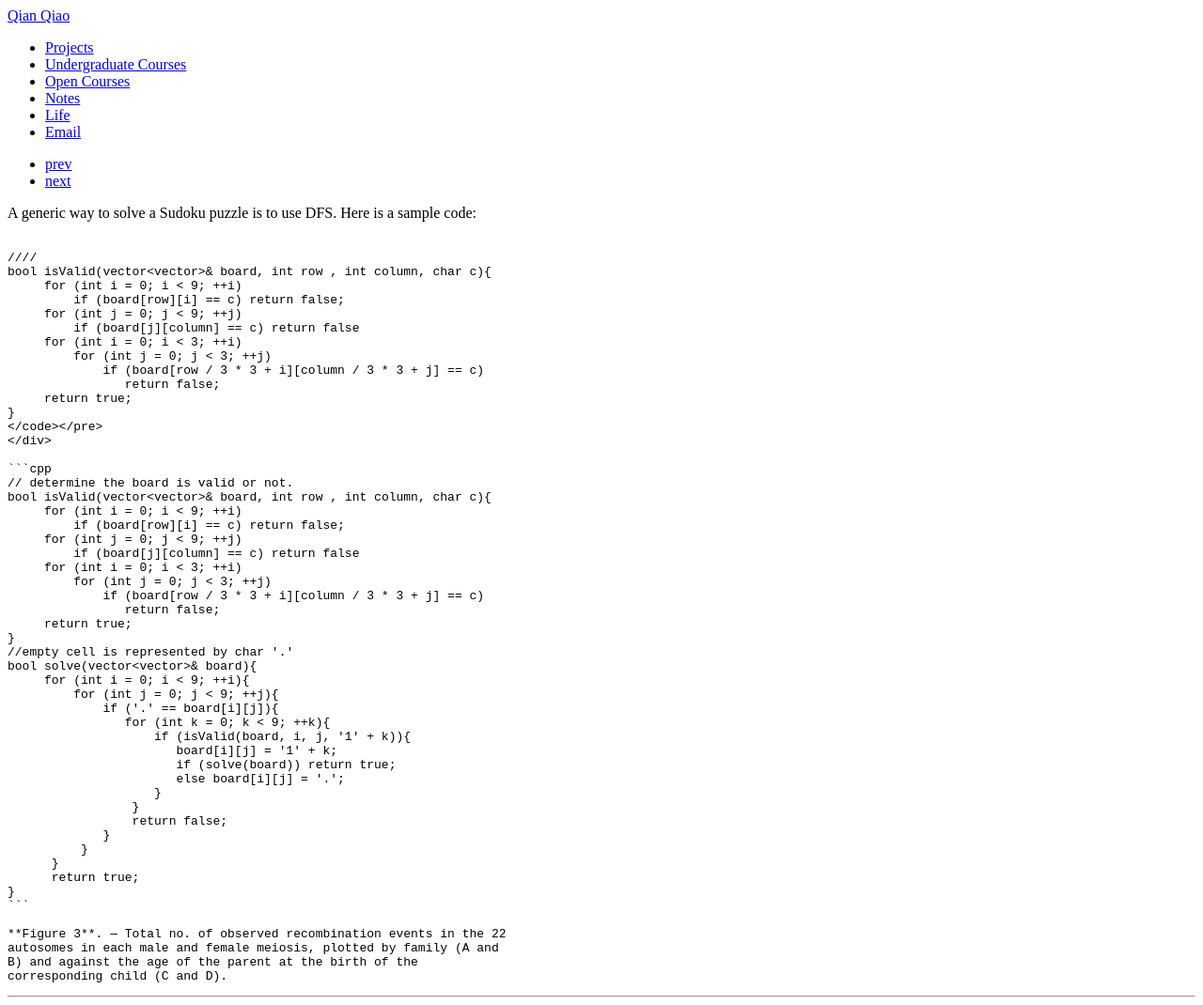
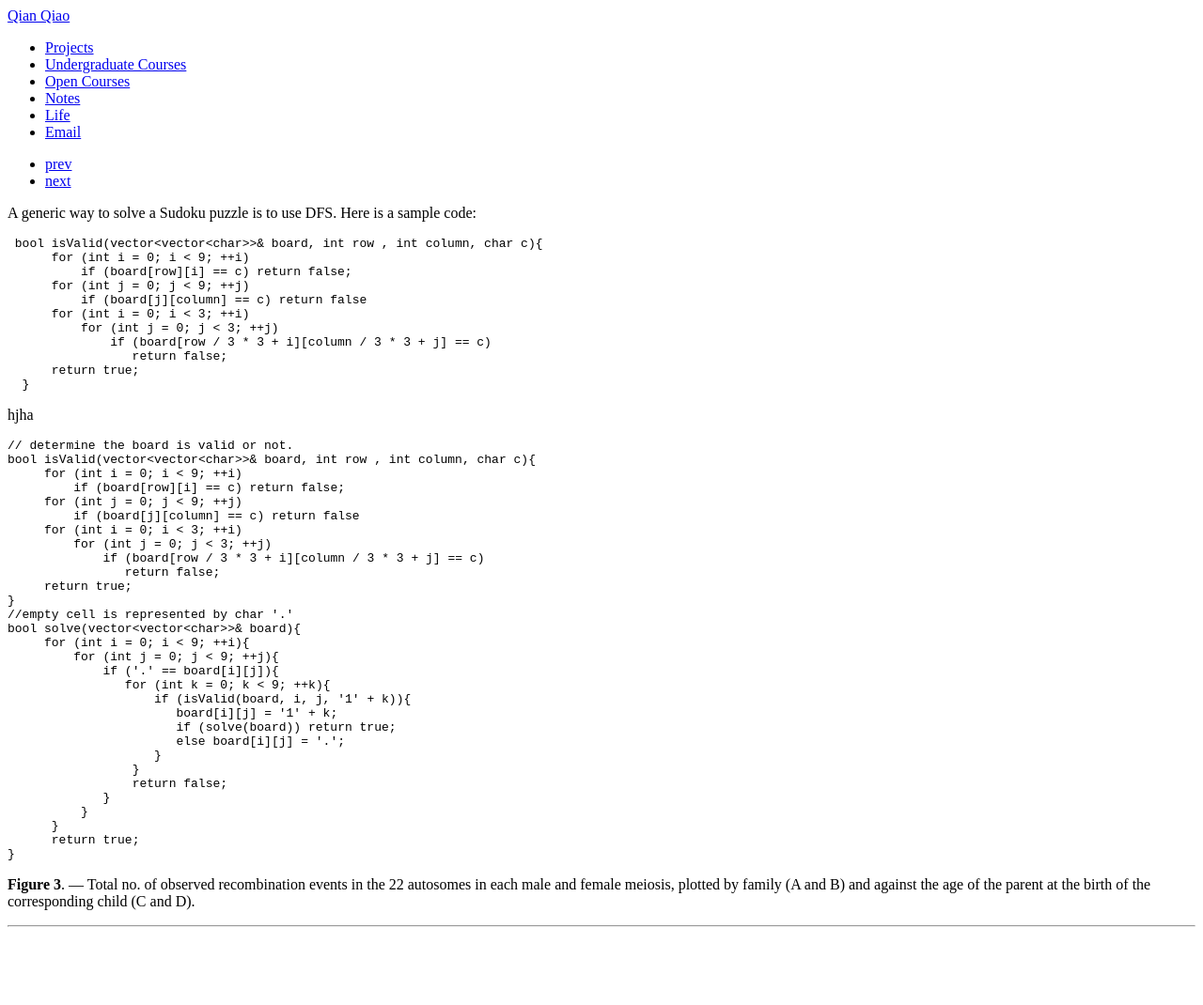
Before and after one commit to yoyomaki/yoyomaki.github.io, a Jekyll site: the page built from pages/publpics/Fast_Sudoku_Solver.md, in a window 1280 px wide. Shown: the whole page at 94% size. Built offline with Jekyll 4.4.1, drawn with Linux system fonts in a browser that asks for light colours; nearby versions of some CDN libraries; after the commit the page ends 995 px from its top, so only the background shows below that.

Commit message:
edit sudoku code hightlighs

````diff
--- a/pages/publpics/Fast_Sudoku_Solver.md
+++ b/pages/publpics/Fast_Sudoku_Solver.md
@@ -19,21 +19,20 @@ A generic way to solve a Sudoku puzzle is to use DFS. Here is a sample code:
 
 
 <div>
-<pre><code class="cpp">
-////
-bool isValid(vector<vector<char>>& board, int row , int column, char c){
-     for (int i = 0; i < 9; ++i)
-         if (board[row][i] == c) return false;
-     for (int j = 0; j < 9; ++j)
-         if (board[j][column] == c) return false
-     for (int i = 0; i < 3; ++i)
-         for (int j = 0; j < 3; ++j)
-             if (board[row / 3 * 3 + i][column / 3 * 3 + j] == c)
-                return false;
-     return true;
-}
+<pre><code> bool isValid(vector&lt;vector&lt;char&gt;&gt;&amp; board, int row , int column, char c){
+      for (int i = 0; i &lt; 9; ++i)
+          if (board[row][i] == c) return false;
+      for (int j = 0; j &lt; 9; ++j)
+          if (board[j][column] == c) return false
+      for (int i = 0; i &lt; 3; ++i)
+          for (int j = 0; j &lt; 3; ++j)
+              if (board[row / 3 * 3 + i][column / 3 * 3 + j] == c)
+                 return false;
+      return true;
+  }
 </code></pre>
 </div>
+hjha
 
 ```cpp
 // determine the board is valid or not.
````
